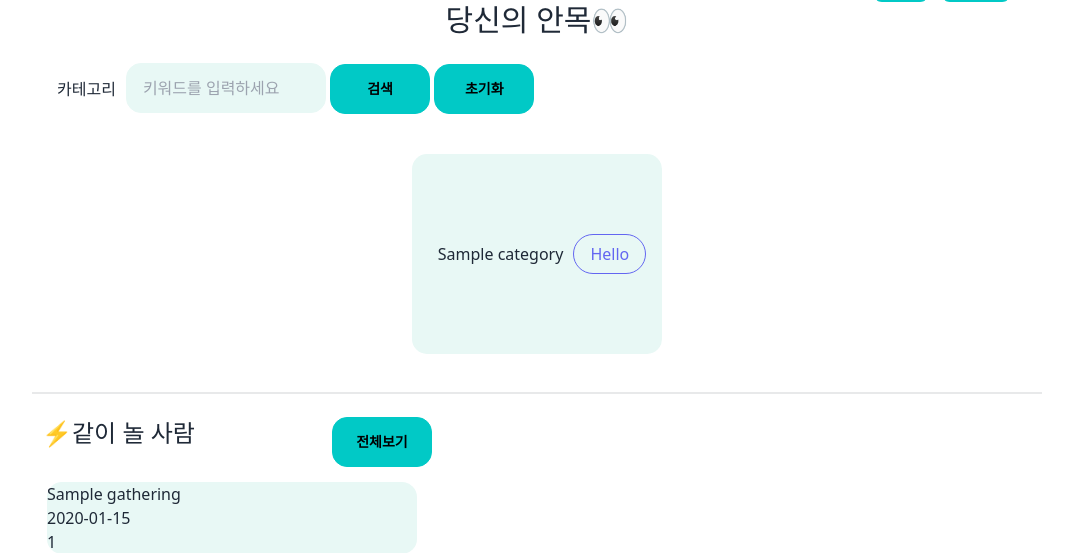
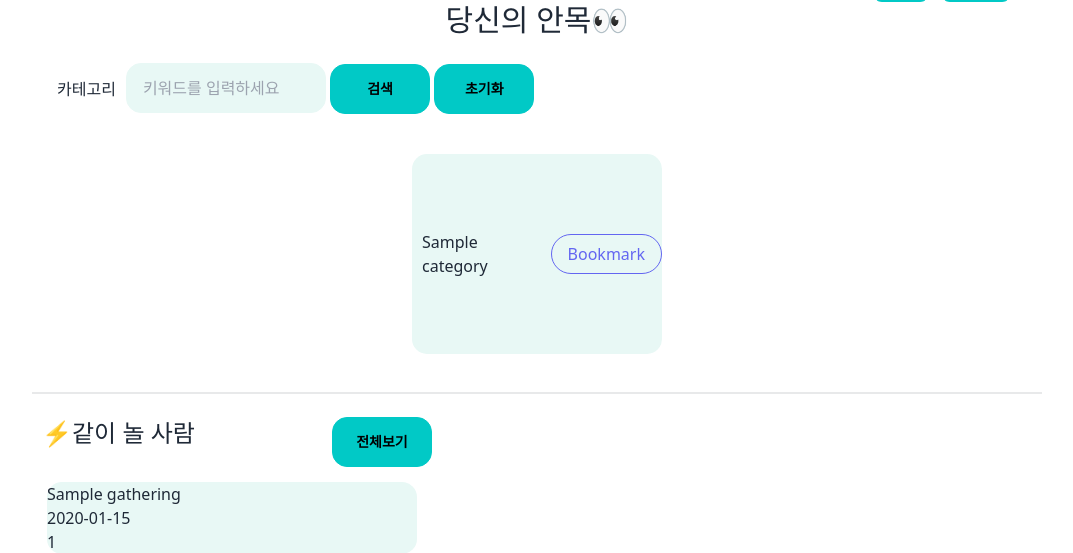
Before and after one commit to likelion-backendschool/your-anmok, a Spring app: template your-anmok/src/main/resources/templates/category/home.html in a window 1280 px wide. Shown: the part 63-616 px from the top of the page, without its empty margins (103-1176 px from the left). Run offline with Thymeleaf, Linux system fonts and the light colour scheme; the template is opened without the code that fills it: most values are stand-ins (such as "Sample title", 1, 10 or a date in 2020); data that the repository does not hold is empty; some libraries are stand-ins or nearby versions.

Commit message:
[#48] [카테고리] 북마크 버튼 구현

```diff
--- a/your-anmok/src/main/resources/templates/category/home.html
+++ b/your-anmok/src/main/resources/templates/category/home.html
@@ -60,8 +60,11 @@
           <div class="h-[200px] w-[250px] bg-[#e8f8f5] mx-[15px] my-[15px] rounded-[15px] flex items-center justify-center hover:bg-[#01c9c6]">
             <div class="m-[10px]">[[${category.tagName}]]</div>
 
-            <!-- TODO 즐겨찾기 기능 구현 필요 -->
-            <a th:href="@{/#}"><span class="px-4 py-2  text-base rounded-full text-indigo-500 border border-indigo-500 undefined ">Hello</span></a>
+            <input type="hidden" value="${category.id}" >
+            <!-- TODO user id에 따른 카테고리 추가 기능 구현 필요 -->
+            <a th:href="@{/bookmark/register(categoryId=${category.id})}">
+              <span class="px-4 py-2  text-base rounded-full text-indigo-500 border border-indigo-500 undefined ">Bookmark</span>
+            </a>
           </div>
         </a>
       </div>
```
